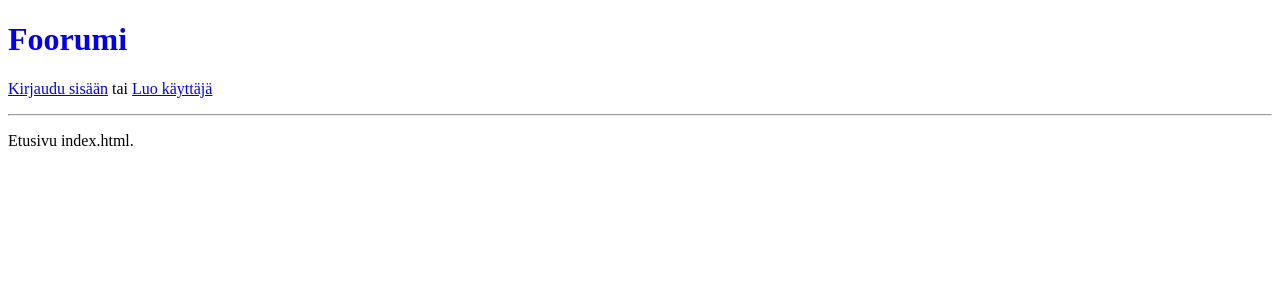
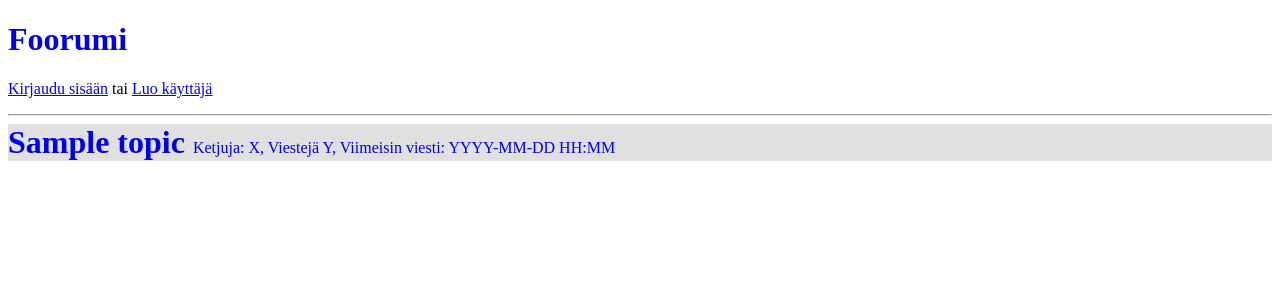
Before and after one commit to ArcticCoder/tsoha-forum, a Flask app: template templates/index.html in a window 1280 px wide. Shown: the top 300 px of the page. Run offline with Flask 2, Linux system fonts and the light colour scheme; the template is opened without the code that fills it: most values are stand-ins (such as "Sample title", 1, 10 or a date in 2020).

Commit message:
List topics on front page

```diff
--- a/routes.py
+++ b/routes.py
@@ -1,11 +1,12 @@
 from app import app
 import users
+import topics
 from flask import redirect, render_template, request
 
 #Front page
 @app.route("/")
 def index():
-    return render_template("index.html")
+    return render_template("index.html", topics=topics.get_all_visible())
 
 #Login
 @app.route("/login", methods=["GET", "POST"])
--- /dev/null
+++ b/static/main.css
@@ -0,0 +1,11 @@
+a[topic]{
+	display: block;
+	background-color: #e0e0e0;
+	text-decoration: none;
+	font-size: 200%;
+	font-weight: bold;
+}
+span[topic_info]{
+	font-size: 50%;
+	font-weight: lighter;
+}
--- a/templates/index.html
+++ b/templates/index.html
@@ -1,6 +1,10 @@
 {% extends "layout.html" %}
 {% block content %}
 
-<p> Etusivu index.html.
+{% for topic in topics %}
+	<a href="/topic/{{topic.id}}" topic>{{topic.topic}}
+		<span topic_info>Ketjuja: X, Viestejä Y, Viimeisin viesti: YYYY-MM-DD HH:MM </span>
+	</a><br>
+{% endfor%}
 
 {% endblock %}
--- a/templates/layout.html
+++ b/templates/layout.html
@@ -1,4 +1,5 @@
 <!doctype html>
+<link rel="stylesheet" href="/static/main.css">
 <title>Foorumi</title>
 <h1> <a href="/" style="text-decoration: none">Foorumi</a></h1>
 
--- /dev/null
+++ b/topics.py
@@ -0,0 +1,5 @@
+from db import db
+
+def get_all_visible():
+    sql = "SELECT A.id, A.topic FROM topics A WHERE A.visible=true ORDER BY A.topic"
+    return db.session.execute(sql).fetchall()
```
